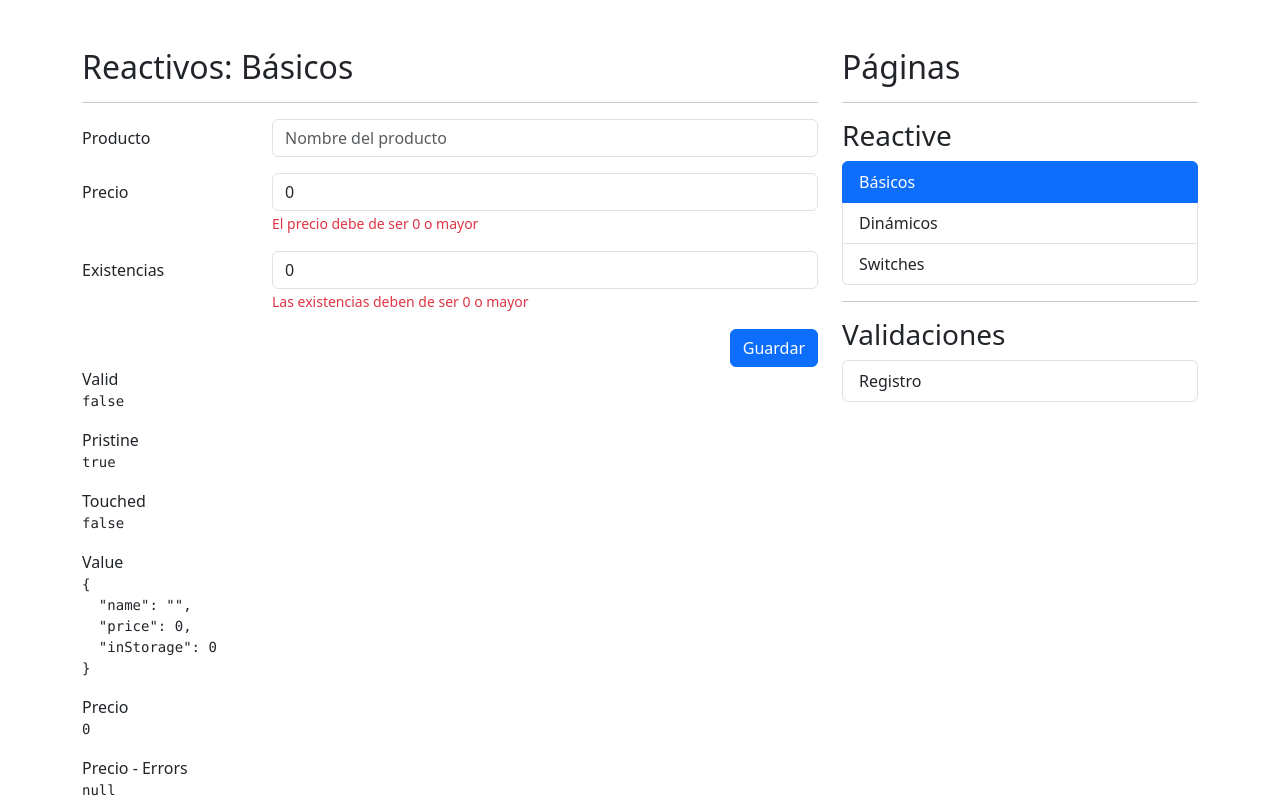
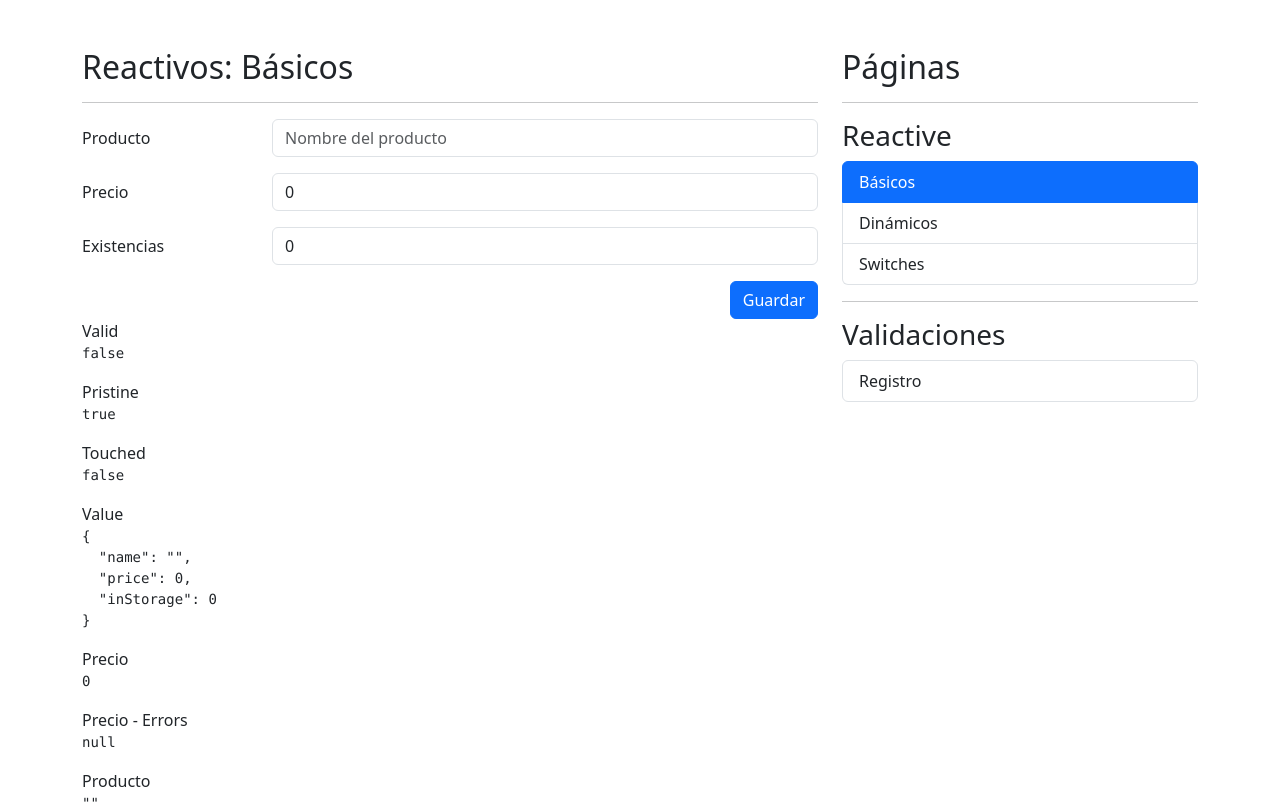
Before and after one commit to AAGuedes/angular-formularios-reactivos, an Angular app: page /reactive/basic in a window 1280 px wide. Shown: the top 804 px of the page. Built offline with nearby package versions, Linux system fonts and the light colour scheme.

Commit message:
Métodos de ayuda para los errores

```diff
--- a/src/app/reactive/pages/basic-page/basic-page.component.html
+++ b/src/app/reactive/pages/basic-page/basic-page.component.html
@@ -6,28 +6,22 @@
 
         <form [formGroup]="myForm" (ngSubmit)="onSave()" autocomplete="off">
 
-            <!-- Campo de producto -->
+            <!-- Campo nombre producto -->
             <div class="mb-3 row">
                 <label class="col-sm-3 col-form-label">Producto</label>
                 <div class="col-sm-9">
-
                     <input type="text"
                            class="form-control"
                            formControlName="name"
                            placeholder="Nombre del producto">
-
-                    <span *ngIf="myForm.controls['name'].getError('required') && myForm.controls['name'].touched" class="form-text text-danger">
-                        <!-- Debe de ser requerido -->
-                        Este campo es requerido
-                    </span>
-                    <span *ngIf="myForm.controls['name'].getError('minlength') && myForm.controls['name'].touched" class="form-text text-danger">
-                        <!-- Debe de ser de 3 letras -->
-                        Este campo requiere mínimo 3 caracteres
+                    <span *ngIf="isValidField('name')"
+                          class="form-text text-danger">
+                        {{ getFieldError('name') }}
                     </span>
                 </div>
             </div>
 
-            <!-- Campo de precio producto -->
+            <!-- Campo precio producto -->
             <div class="mb-3 row">
                 <label class="col-sm-3 col-form-label">Precio</label>
                 <div class="col-sm-9">
@@ -35,13 +29,14 @@
                            class="form-control"
                            formControlName="price"
                            placeholder="Precio del producto">
-                    <span class="form-text text-danger">
-                        El precio debe de ser 0 o mayor
+                    <span *ngIf="isValidField('price')"
+                          class="form-text text-danger">
+                      El precio debe de ser 0 o mayor.
                     </span>
                 </div>
             </div>
 
-            <!-- Campo de existencias -->
+            <!-- Campo existencias -->
             <div class="mb-3 row">
                 <label class="col-sm-3 col-form-label">Existencias</label>
                 <div class="col-sm-9">
@@ -49,13 +44,12 @@
                            class="form-control"
                            formControlName="inStorage"
                            placeholder="Existencias del producto">
-
-                    <span class="form-text text-danger">
-                         Las existencias deben de ser 0 o mayor
+                    <span *ngIf="isValidField('inStorage')"
+                          class="form-text text-danger">
+                      Las existencias deben de ser 0 o mayor.
                     </span>
                 </div>
             </div>
-
 
             <div class="row">
                 <div class="col">
@@ -65,8 +59,6 @@
                     </button>
                 </div>
             </div>
-
-
 
         </form>
 
--- a/src/app/reactive/pages/basic-page/basic-page.component.ts
+++ b/src/app/reactive/pages/basic-page/basic-page.component.ts
@@ -29,6 +29,28 @@
     // this.myForm.reset(rtx5090);
   }
 
+  isValidField(field: string): boolean | null {
+    return this.myForm.controls[field].errors &&
+           this.myForm.controls[field].touched;
+  }
+
+  getFieldError(field: string): string | null {
+    if(!this.myForm.controls[field]) return null;
+
+    const errors = this.myForm.controls[field].errors || {};
+
+    for (const key of Object.keys(errors)) {
+      switch(key) {
+        case 'required':
+          return 'Este campo es requerido.';
+        case 'minlength':
+          return `Mínimo ${errors['minlength'].requiredLength} caracteres.`;
+      }
+    }
+
+    return null;
+  }
+
   onSave(): void {
     if(this.myForm.invalid) {
       this.myForm.markAllAsTouched();
```
